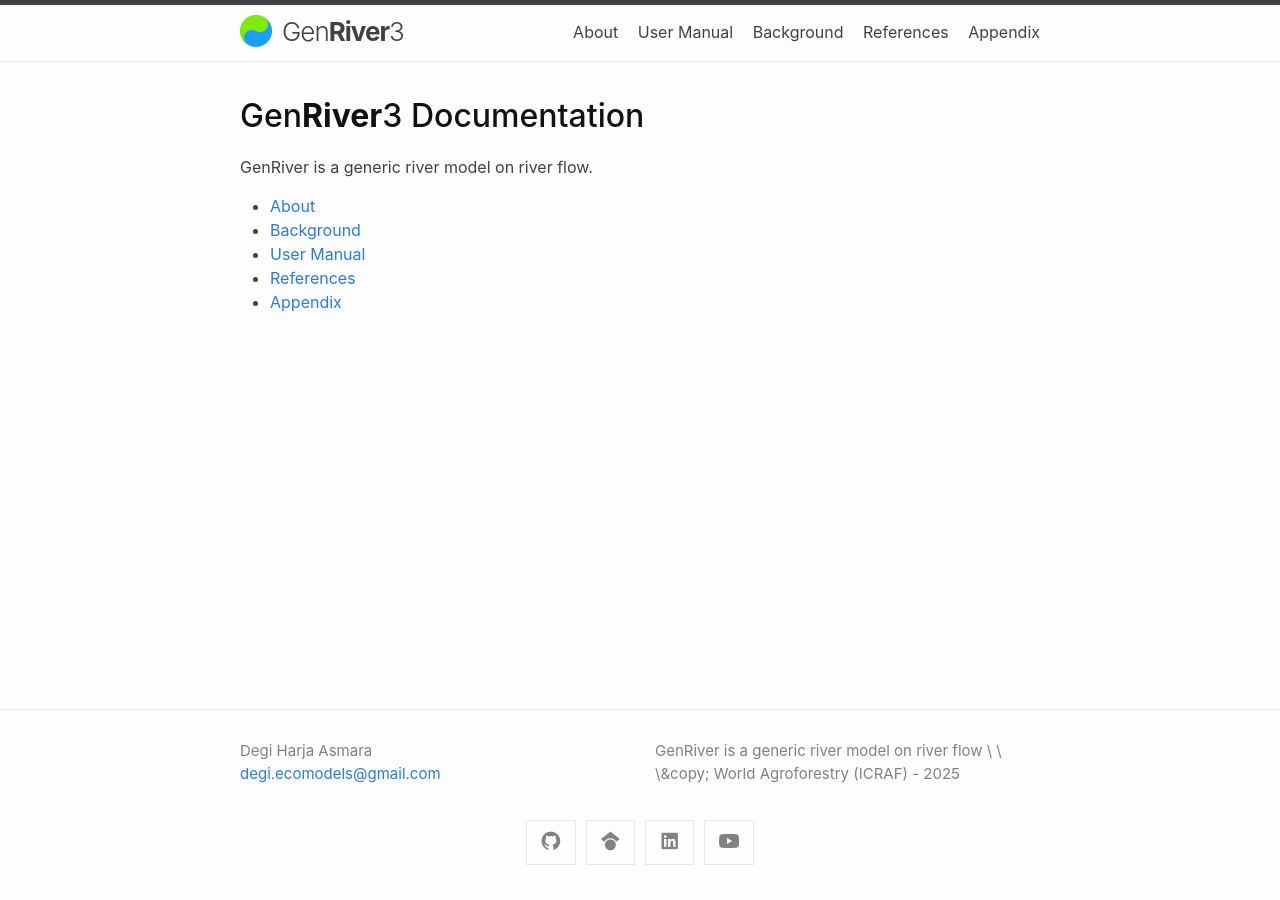
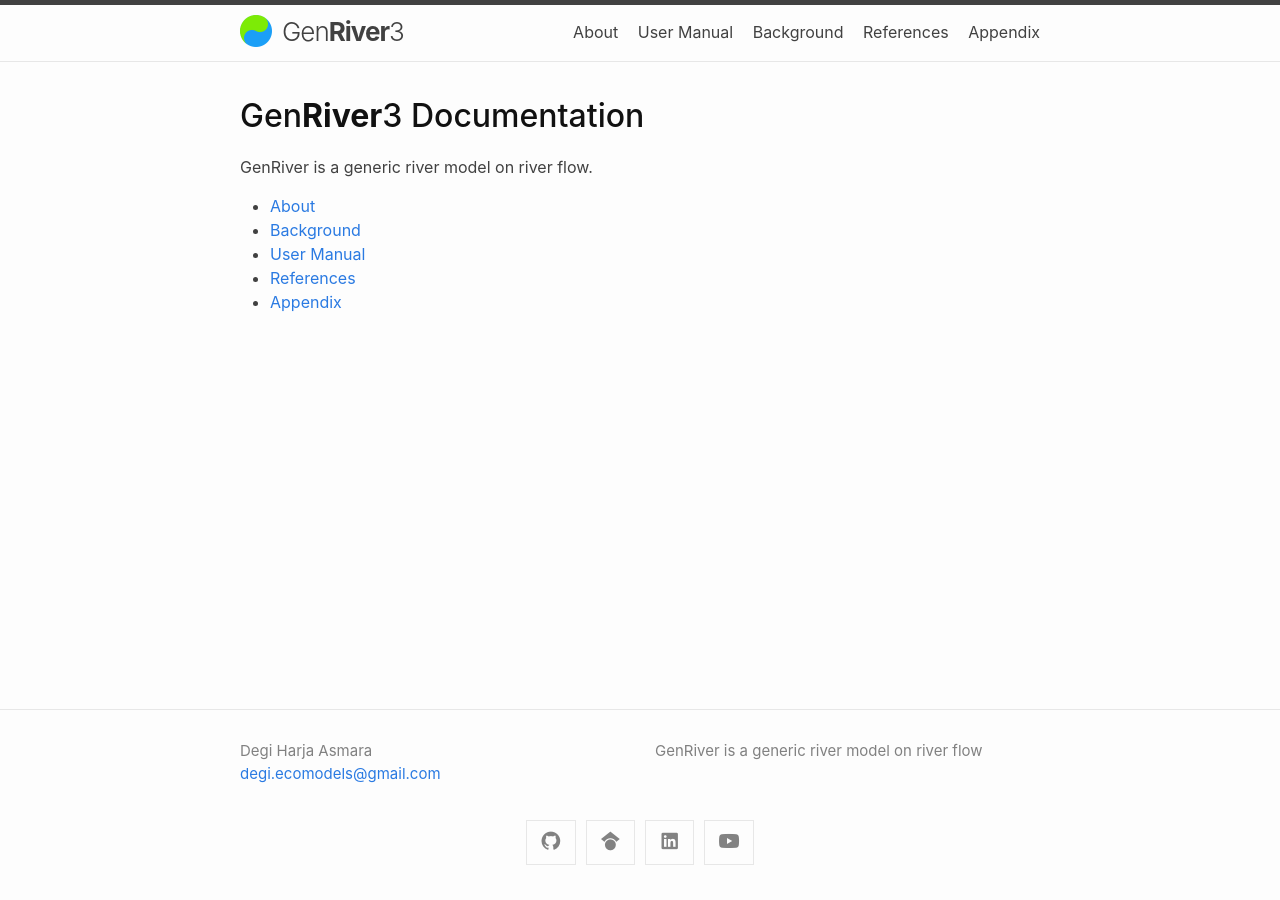
Before and after one commit to degi/genriver, a Jekyll site: the page built from docs/index.md, in a window 1280 px wide. Built offline with Jekyll 4.4.1, drawn with Linux system fonts in a browser that asks for light colours.

Commit message:
Update _config.yml

```diff
--- a/docs/_config.yml
+++ b/docs/_config.yml
@@ -5,9 +5,6 @@ author:
 
 description: >
   GenRiver is a generic river model on river flow
-  \
-  \
-  \&copy; World Agroforestry (ICRAF) - 2025
 
 theme: minima
 
```
